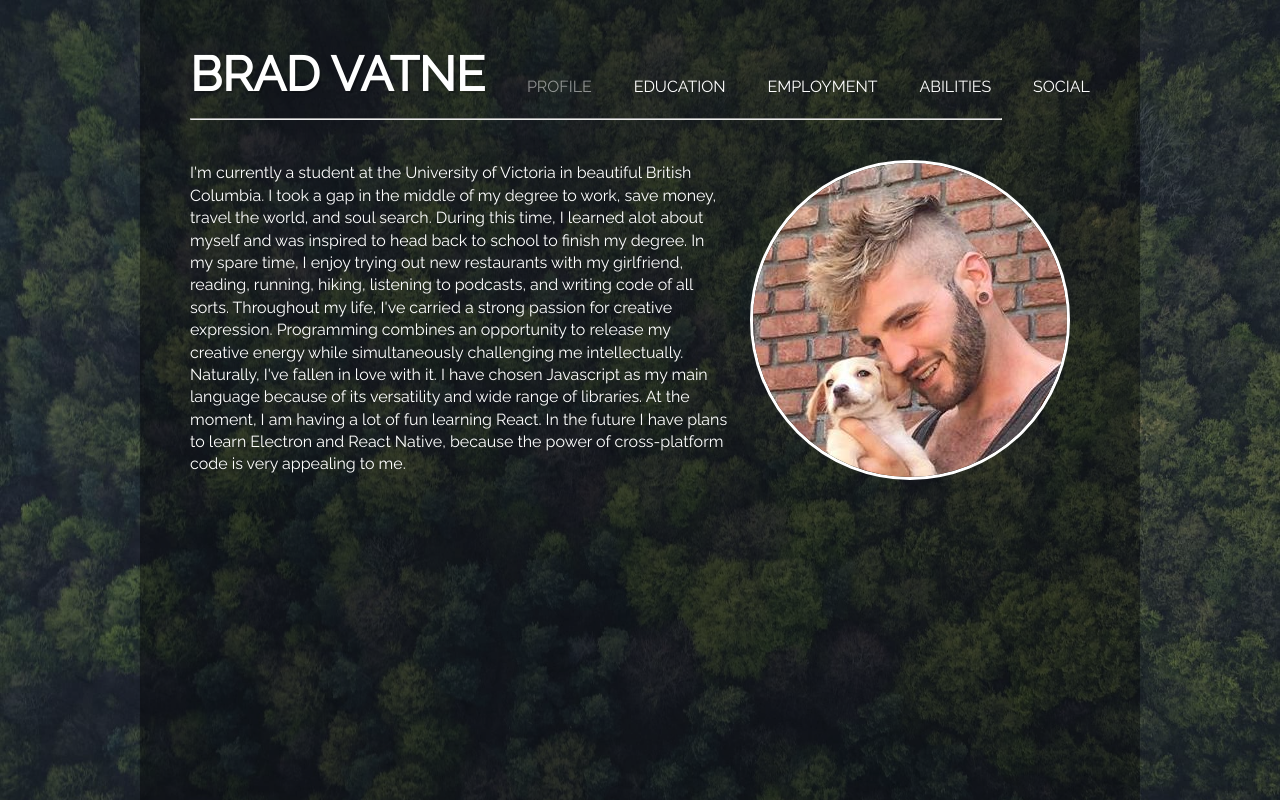
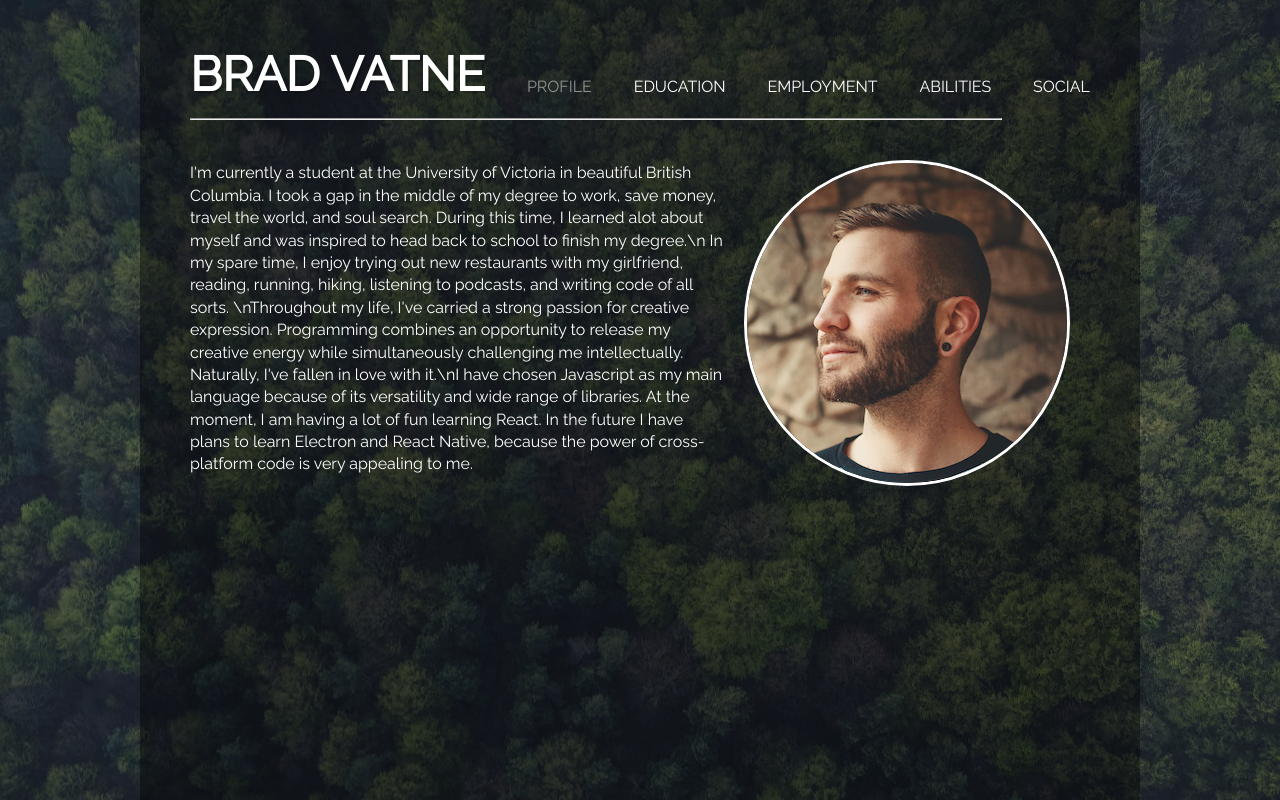
Before and after one commit to bradvatne/interactive-resume, a React (Create React App) app: page /profile in a window 1280 px wide. Built offline with nearby package versions, Linux system fonts and the light colour scheme.

Commit message:
Small Changes, working on content formatting

```diff
--- a/src/Components/Name.js
+++ b/src/Components/Name.js
@@ -1,6 +1,5 @@
 import React, { Component } from "react";
 import Github from "./Github.js";
-import { Social } from "../Containers";
 
 export class Name extends Component {
   render() {
--- a/src/Containers/Education.js
+++ b/src/Containers/Education.js
@@ -1,4 +1,4 @@
-import React, { Fragment } from "react";
+import React from "react";
 import content from "../content";
 import { renderContentBox } from "../Comp/renderContent";
 
--- a/src/Containers/Profile.js
+++ b/src/Containers/Profile.js
@@ -9,7 +9,7 @@ const Profile = () => {
       <div className="aboutme-boxes">
         <div className="aboutme-box1">
           <br />
-          {content.aboutme}
+          {content.aboutme.replace(/\n/g,"<br/>")}
           <p />
         </div>
         <div className="aboutme-box2">
--- a/src/content.json
+++ b/src/content.json
@@ -41,7 +41,7 @@
       "description": "Handled digital marketing for a local eCommerce website generating over a million dollars yearly revenue. I handled the customer lifecycle with a strategic funnel of web applications. I performed AdWords keyword research and PPC optimization, employed retargeting campaigns with Facebook/Instagram advertising, used MailChimp to convert captured leads and retain customers, and provided general advice in all manners of marketing"
     }
   },
-  "aboutme": " I'm currently a student at the University of Victoria in beautiful British Columbia. I took a gap in the middle of my degree to work, save money, travel the world, and soul search. During this time, I learned alot about myself and was inspired to head back to school to finish my degree. In my spare time, I enjoy trying out new restaurants with my girlfriend, reading, running, hiking, listening to podcasts, and writing code of all sorts. Throughout my life, I've carried a strong passion for creative expression. Programming combines an opportunity to release my creative energy while simultaneously challenging me intellectually. Naturally, I've fallen in love with it. I have chosen Javascript as my main language because of its versatility and wide range of libraries. At the moment, I am having a lot of fun learning React. In the future I have plans to learn Electron and React Native, because the power of cross-platform code is very appealing to me.",
+  "aboutme": "I'm currently a student at the University of Victoria in beautiful British Columbia. I took a gap in the middle of my degree to work, save money, travel the world, and soul search. During this time, I learned alot about myself and was inspired to head back to school to finish my degree.\\n In my spare time, I enjoy trying out new restaurants with my girlfriend, reading, running, hiking, listening to podcasts, and writing code of all sorts. \\nThroughout my life, I've carried a strong passion for creative expression. Programming combines an opportunity to release my creative energy while simultaneously challenging me intellectually. Naturally, I've fallen in love with it.\\nI have chosen Javascript as my main language because of its versatility and wide range of libraries. At the moment, I am having a lot of fun learning React. In the future I have plans to learn Electron and React Native, because the power of cross-platform code is very appealing to me.",
   "social": {
     "email" :{
       "url": "https://www.github.com/notbrad",
```
Also changed, not shown: src/Components/Nav.js (+0 -9 lines), src/brad.jpg, 1 other file (tests, documents, lock files or other folders).
